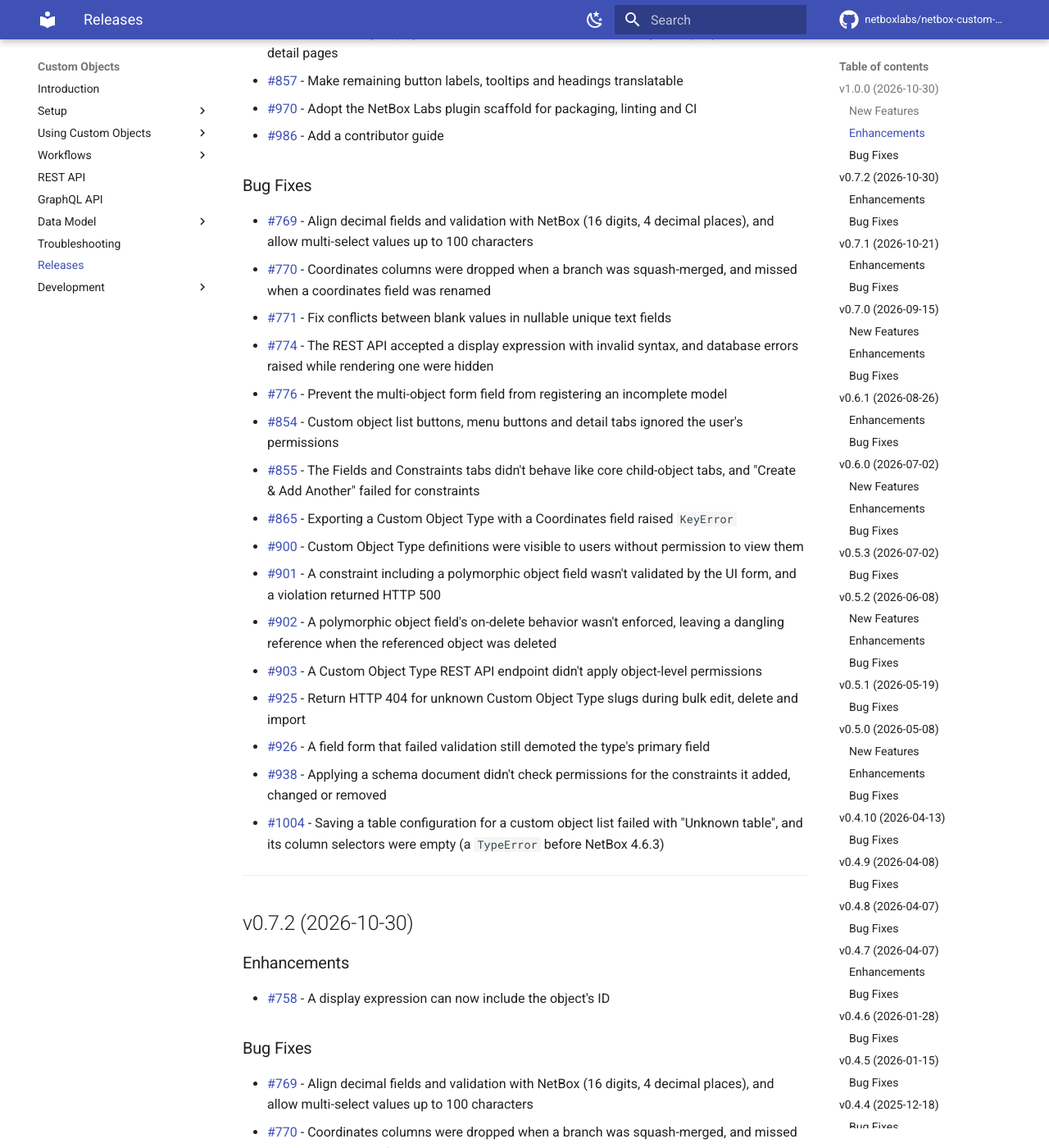
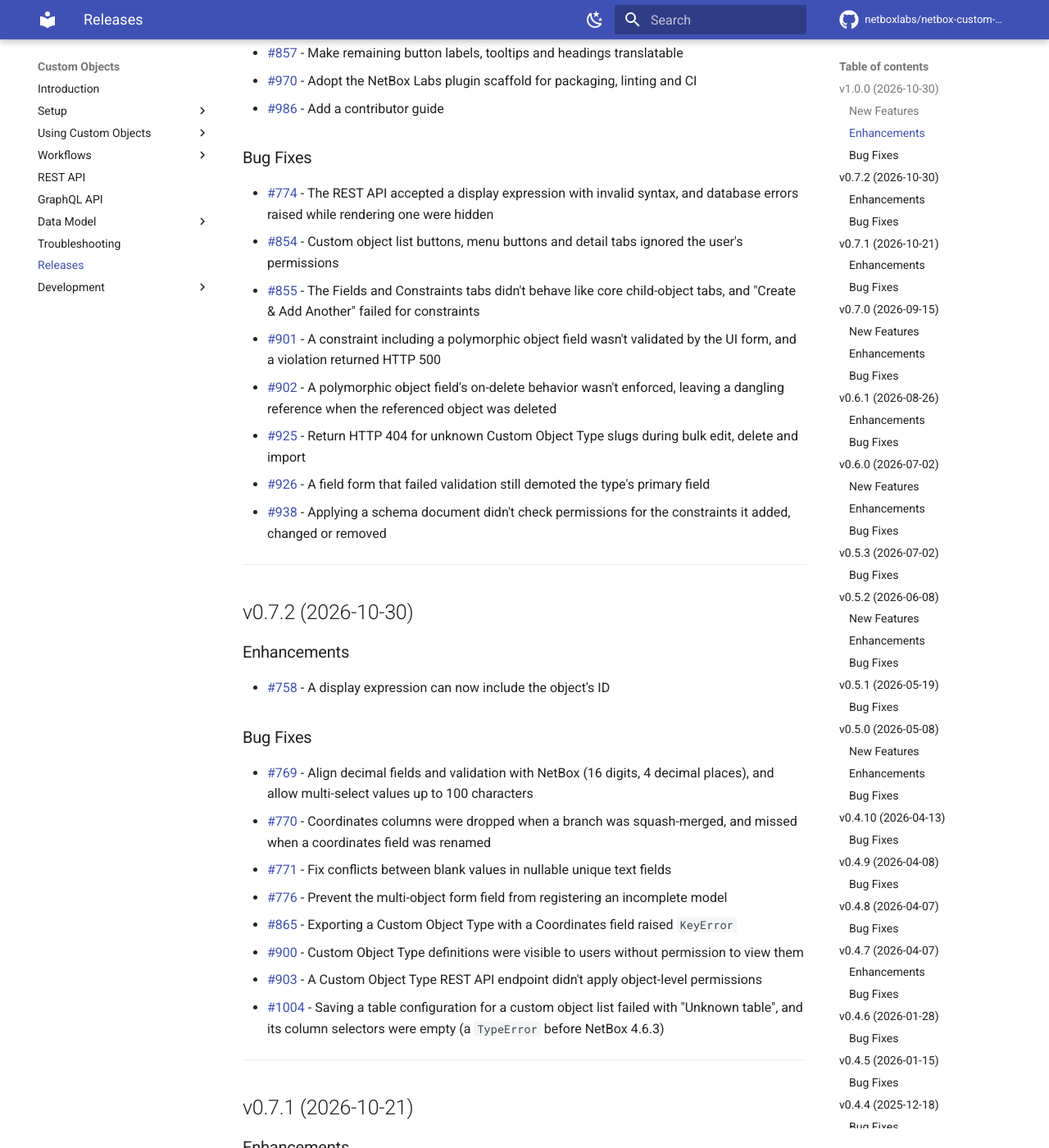
Before and after one commit to netboxlabs/netbox-custom-objects, an MkDocs documentation site: the page built from docs/releases.md, in a window 1280 px wide and 1400 px high, scrolled down 1142 px. Shown: the whole window at 82% size. Built offline with MkDocs 1.6.1 and Material for MkDocs 9.7.7, drawn with Linux system fonts in a browser that asks for light colours; comment, search, counter and statistics services are not loaded; some of the changed text lies outside the part shown.

Commit message:
Drop the v0.7.2 fixes from the v1.0.0 notes
Co-Authored-By: Claude Opus 5.5 <noreply@anthropic.com>

```diff
--- a/docs/releases.md
+++ b/docs/releases.md
@@ -30,7 +30,6 @@ Expanded the documentation with model references and guides for setup, administr
 ### Enhancements
 
 - [#670](https://github.com/netboxlabs/netbox-custom-objects/issues/670) - Portable schema documents now carry an object field's reverse relation name (`related_name`)
-- [#758](https://github.com/netboxlabs/netbox-custom-objects/issues/758) - A display expression can now include the object's ID
 - [#773](https://github.com/netboxlabs/netbox-custom-objects/issues/773) - Avoid database queries when retrieving cached Custom Object Type models
 - [#775](https://github.com/netboxlabs/netbox-custom-objects/issues/775) - Faster list views for types with polymorphic multi-object columns
 - [#856](https://github.com/netboxlabs/netbox-custom-objects/issues/856) - Custom object pages now match core NetBox 4.7, including other plugins' buttons on detail pages
@@ -40,22 +39,14 @@ Expanded the documentation with model references and guides for setup, administr
 
 ### Bug Fixes
 
-- [#769](https://github.com/netboxlabs/netbox-custom-objects/issues/769) - Align decimal fields and validation with NetBox (16 digits, 4 decimal places), and allow multi-select values up to 100 characters
-- [#770](https://github.com/netboxlabs/netbox-custom-objects/issues/770) - Coordinates columns were dropped when a branch was squash-merged, and missed when a coordinates field was renamed
-- [#771](https://github.com/netboxlabs/netbox-custom-objects/issues/771) - Fix conflicts between blank values in nullable unique text fields
 - [#774](https://github.com/netboxlabs/netbox-custom-objects/issues/774) - The REST API accepted a display expression with invalid syntax, and database errors raised while rendering one were hidden
-- [#776](https://github.com/netboxlabs/netbox-custom-objects/issues/776) - Prevent the multi-object form field from registering an incomplete model
 - [#854](https://github.com/netboxlabs/netbox-custom-objects/issues/854) - Custom object list buttons, menu buttons and detail tabs ignored the user's permissions
 - [#855](https://github.com/netboxlabs/netbox-custom-objects/issues/855) - The Fields and Constraints tabs didn't behave like core child-object tabs, and "Create & Add Another" failed for constraints
-- [#865](https://github.com/netboxlabs/netbox-custom-objects/issues/865) - Exporting a Custom Object Type with a Coordinates field raised `KeyError`
-- [#900](https://github.com/netboxlabs/netbox-custom-objects/issues/900) - Custom Object Type definitions were visible to users without permission to view them
 - [#901](https://github.com/netboxlabs/netbox-custom-objects/issues/901) - A constraint including a polymorphic object field wasn't validated by the UI form, and a violation returned HTTP 500
 - [#902](https://github.com/netboxlabs/netbox-custom-objects/issues/902) - A polymorphic object field's on-delete behavior wasn't enforced, leaving a dangling reference when the referenced object was deleted
-- [#903](https://github.com/netboxlabs/netbox-custom-objects/issues/903) - A Custom Object Type REST API endpoint didn't apply object-level permissions
 - [#925](https://github.com/netboxlabs/netbox-custom-objects/issues/925) - Return HTTP 404 for unknown Custom Object Type slugs during bulk edit, delete and import
 - [#926](https://github.com/netboxlabs/netbox-custom-objects/issues/926) - A field form that failed validation still demoted the type's primary field
 - [#938](https://github.com/netboxlabs/netbox-custom-objects/issues/938) - Applying a schema document didn't check permissions for the constraints it added, changed or removed
-- [#1004](https://github.com/netboxlabs/netbox-custom-objects/issues/1004) - Saving a table configuration for a custom object list failed with "Unknown table", and its column selectors were empty (a `TypeError` before NetBox 4.6.3)
 
 ---
 
```
